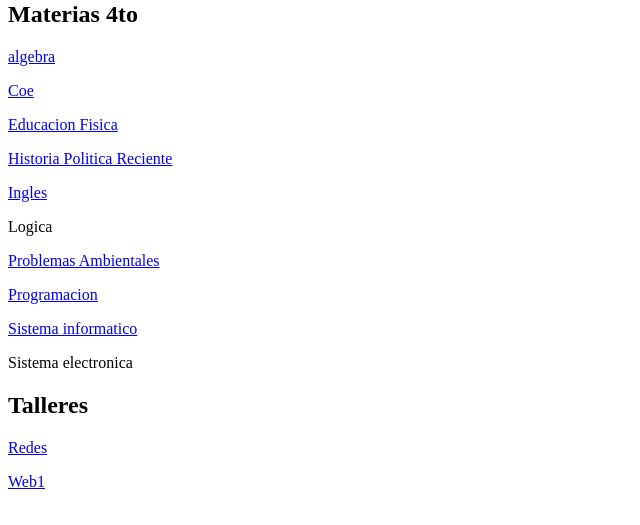
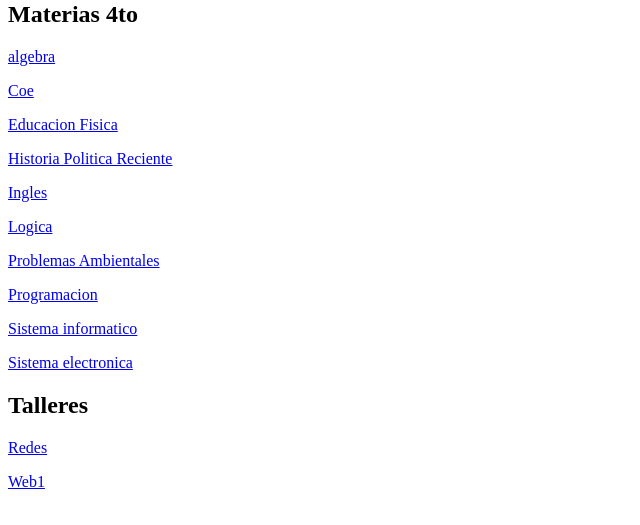
Before and after one commit to facu520/TP02, a plain HTML site: page Materias/index.html in a window 1280 px wide. Shown: the part 79-604 px from the top of the page, without its empty margins (0-640 px from the left). Drawn offline with Linux system fonts and the light colour scheme.

Commit message:
finalizado

```diff
--- a/Materias/index.html
+++ b/Materias/index.html
@@ -13,11 +13,11 @@
     <p><a href="aula/edu.fisica.html">Educacion Fisica</a></p>
     <p><a href="aula/Hpr.html">Historia Politica Reciente</a></p>
     <p><a href="aula/ingles.html">Ingles</a></p>
-    <p><a href="aula/logica"></a>Logica</p>
+    <p><a href="aula/logica.html">Logica</a></p>
     <p><a href="aula/problemas.ambientales.html">Problemas Ambientales</a></p>
     <p><a href="aula/programacion.html">Programacion</a></p>
     <p><a href="aula/s.informatico.html">Sistema informatico</a></p>
-    <p><a href="aula/s.electronico.html"></a>Sistema electronica</p>
+    <p><a href="aula/s.electronico.html">Sistema electronica</a></p>
     <H2>Talleres</H2>
     <p><a href="taller/redes.html">Redes</a></p>
     <p><a href="taller/Web1.html">Web1</a></p>
```
